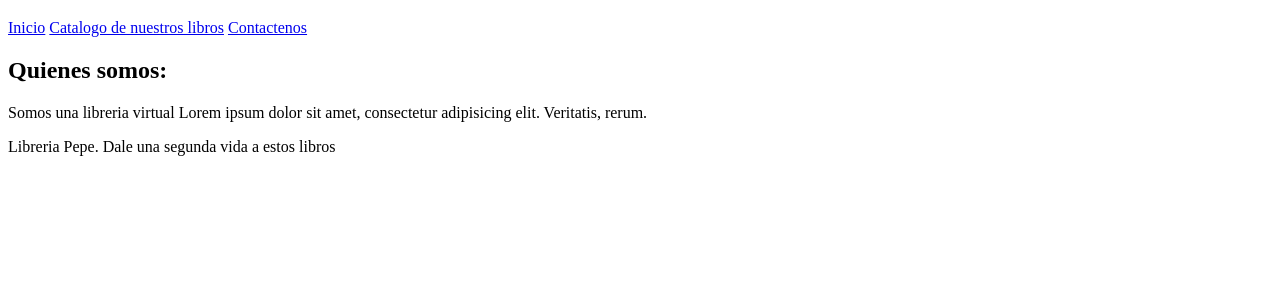
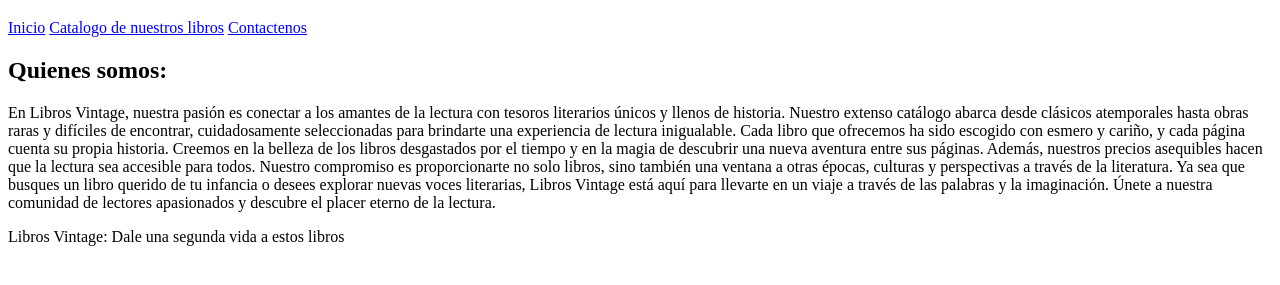
Before and after one commit to DMTRIvan/pryDemeterTPAW, a website: page index.html in a window 1280 px wide. Shown: the part 61-346 px from the top of the page. Drawn offline with Linux system fonts and the light colour scheme.

Commit message:
Termine el quienes somos

```diff
--- a/index.html
+++ b/index.html
@@ -17,10 +17,23 @@
         </header>
         <main>
             <h2>Quienes somos:</h2>
-            <p>Somos una libreria virtual Lorem ipsum dolor sit amet, consectetur adipisicing elit. Veritatis, rerum.</p>
+            <p>En Libros Vintage, nuestra pasión es conectar a los amantes de la lectura con tesoros literarios únicos y llenos de historia.
+                Nuestro extenso catálogo abarca desde clásicos atemporales hasta obras raras y difíciles de encontrar,
+                cuidadosamente seleccionadas para brindarte una experiencia de lectura inigualable.
+
+                Cada libro que ofrecemos ha sido escogido con esmero y cariño, y cada página cuenta su propia historia.
+                Creemos en la belleza de los libros desgastados por el tiempo y en la magia de descubrir una nueva aventura entre sus páginas.
+                Además, nuestros precios asequibles hacen que la lectura sea accesible para todos.
+
+                Nuestro compromiso es proporcionarte no solo libros, sino también una ventana a otras épocas,
+                culturas y perspectivas a través de la literatura.
+                Ya sea que busques un libro querido de tu infancia o desees explorar nuevas voces literarias,
+                Libros Vintage está aquí para llevarte en un viaje a través de las palabras y la imaginación.
+                Únete a nuestra comunidad de lectores apasionados y descubre el placer eterno de la lectura.
+            </p>
         </main>
         <footer>
-            <p>Libreria Pepe. Dale una segunda vida a estos libros</p>
+            <p>Libros Vintage: Dale una segunda vida a estos libros</p>
         </footer>
     </body>
 </html>
```
Also changed, not shown: CatalogoDeLibros.html (+1 -5 lines), contactenos.html (+1 -1 lines).
